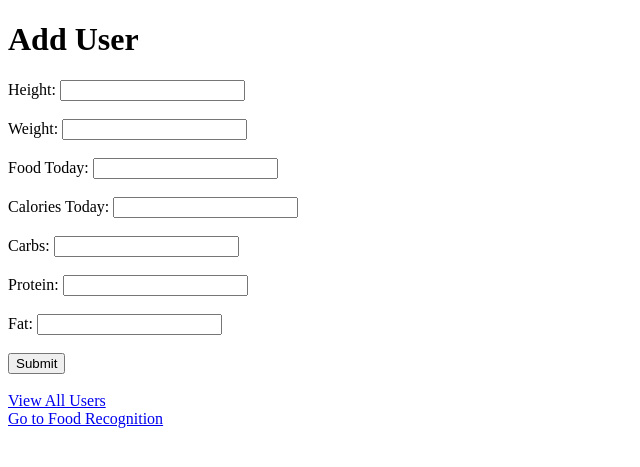
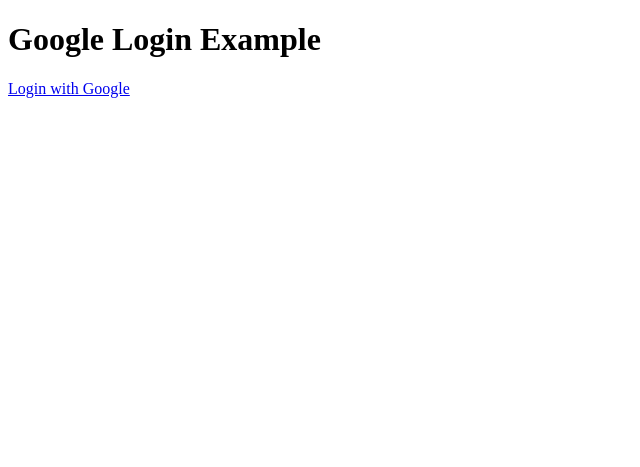
Before and after one commit to jeongwoo1998/OSS_TeamProject, a Flask app: page / in a window 1280 px wide. Shown: the top 467 px of the page, without its empty margins (0-640 px from the left). Run offline with Flask 2, Linux system fonts and the light colour scheme; parts of the project's set-up code (start-up, migrations or seed data) failed here and were passed over.

Commit message:
Initialize

```diff
--- a/app.py
+++ b/app.py
@@ -1,31 +1,17 @@
-from flask import Flask, render_template, request, jsonify, Response, redirect, url_for
+from flask import Flask, render_template, request, jsonify, Response, redirect, url_for, session
 from datetime import datetime
 import os
 import json
-import sys
 import pyrebase
 from werkzeug.utils import secure_filename, quote
-from PIL import Image
+from google.auth.transport.requests import Request
+from google.oauth2 import id_token
+from google_auth_oauthlib.flow import Flow
+import google.auth.transport.requests
 
-# libs 디렉토리를 Python 경로에 추가
-sys.path.append(os.path.abspath('libs'))
-
-# quantity_est와 yolov3 디렉토리를 Python 경로에 추가
-sys.path.append(os.path.abspath('libs/quantity_est'))
-sys.path.append(os.path.abspath('libs/yolov3'))
-
-# quantity_est, yolov3 음식 인식 모델 함수
-from quantity_est.food_quantity_model import quantity
-from yolov3.food_recognition_model import detect, get_nutrients
-
-UPLOAD_FOLDER = 'uploads'
-ALLOWED_EXTENSIONS = {'png', 'jpg', 'jpeg', 'gif'}
 
 app = Flask(__name__)
-app.config['UPLOAD_FOLDER'] = UPLOAD_FOLDER
-
-if not os.path.exists(UPLOAD_FOLDER):
-    os.makedirs(UPLOAD_FOLDER)
+app.secret_key = 'your_secret_key'
 
 
 # 절대 경로로 Firebase 설정 로드
@@ -35,18 +21,56 @@
 
 firebase = pyrebase.initialize_app(config)
 db = firebase.database()
+client_id = config["client_id"]
+client_secret = config["client_secret"]
 
-
-def url_quote(s, safe='/'):
-    return quote(s, safe=safe)
-
-def allowed_file(filename):
-    return '.' in filename and \
-           filename.rsplit('.', 1)[1].lower() in ALLOWED_EXTENSIONS
+# OAuth 2.0 설정
+flow = Flow.from_client_secrets_file(
+    firebase_config_path,
+    scopes=["https://www.googleapis.com/auth/userinfo.profile", "https://www.googleapis.com/auth/userinfo.email", "openid"],
+    redirect_uri="http://localhost:5000/login/callback"
+)
 
 @app.route('/')
 def index():
     return render_template('index.html')
+
+@app.route('/login/callback')
+def callback():
+    flow.fetch_token(authorization_response=request.url)
+
+    if not session["state"] == request.args["state"]:
+        return redirect(url_for('index'))
+
+    credentials = flow.credentials
+    request_session = requests.session()
+    token_request = google.auth.transport.requests.Request(session=request_session)
+
+    id_info = id_token.verify_oauth2_token(
+        id_token=credentials._id_token,
+        request=token_request,
+        audience=client_id
+    )
+
+    session['google_id'] = id_info.get("sub")
+    session['name'] = id_info.get("name")
+    session['email'] = id_info.get("email")
+    return redirect(url_for('profile'))
+@app.route('/profile')
+def profile():
+    if 'google_id' not in session:
+        return redirect(url_for('index'))
+
+    user_info = {
+        'name': session['name'],
+        'email': session['email']
+    }
+    return render_template('profile.html', user_info=user_info)
+
+@app.route('/logout')
+def logout():
+    session.clear()
+    return redirect(url_for('index'))
 
 @app.route('/add_user', methods=['POST'])
 def add_user():
@@ -58,16 +82,30 @@
     protein = request.form.get('protein')
     fat = request.form.get('fat')
 
-    new_user = User(
-        height=height,
-        weight=weight,
-        food_today=food_today,
-        calories_today=calories_today,
-        carbs=carbs,
-        protein=protein,
-        fat=fat
-    )
-    db.child("users").push(new_user)
+    new_user = {
+        "user_info": {
+            "user_height": height,
+            "user_weight": weight,
+            "user_sex": request.form.get('sex')
+        },
+        "intake_goal": {
+            "calories": request.form.get('intake_goal_calories'),
+            "carbs": request.form.get('intake_goal_carbs'),
+            "fat": request.form.get('intake_goal_fat'),
+            "protein": request.form.get('intake_goal_protein')
+        },
+        "date": {
+            str(datetime.today().date()): {
+                "breakfast": {
+                    "calories": calories_today,
+                    "carbs": carbs,
+                    "fat": fat,
+                    "protein": protein
+                }
+            }
+        }
+    }
+    db.child("users").child(session['google_id']).set(new_user)
     return redirect(url_for('index'))
 
 @app.route('/users')
@@ -79,44 +117,5 @@
         user_list = []
     return render_template('users.html', users=user_list)
 
-@app.route('/upload_image', methods=['POST'])
-def upload_image():
-    if 'image_file' not in request.files:
-        return jsonify({"error": "No file part"}), 400
-    file = request.files['image_file']
-    if file.filename == '':
-        return jsonify({"error": "No selected file"}), 400
-    if file and allowed_file(file.filename):
-        filename = secure_filename(file.filename)
-        file_path = os.path.join(app.config['UPLOAD_FOLDER'], filename)
-        file.save(file_path)
-        # 여기에서 이미지 처리 함수를 호출
-        return redirect(url_for('analyze_image', filename=filename))
-    return jsonify({"error": "Invalid file type"}), 400
-
-@app.route('/analyze_image/<filename>')
-def analyze_image(filename):
-    file_path = os.path.join(app.config['UPLOAD_FOLDER'], filename)
-    print(f"File path: {file_path}")  # 파일 경로 출력
-    if not os.path.isfile(file_path):
-        return jsonify({"error": "File not found"}), 404
-
-    # quantity 및 detect 함수를 사용하여 이미지 분석
-    quantity_value = quantity(file_path)
-    detection_results = detect(file_path)
-    nutrients = get_nutrients(detection_results)
-
-    response = {
-        "quantity": quantity_value,
-        "nutrients": nutrients
-    }
-    return jsonify(response)
-
-
-@app.route('/food_recognition')
-def food_recognition():
-    return render_template('food_recognition.html')
-
-
 if __name__ == '__main__':
     app.run(debug=True)
--- a/authentication/firebase_auth.json
+++ b/authentication/firebase_auth.json
@@ -1,10 +1,24 @@
 {
-  "apiKey": "",
-  "authDomain": "",
-  "databaseURL": "",
-  "projectId": "",
-  "storageBucket": "",
-  "messagingSenderId": "",
-  "appId": "",
-  "measurementId": ""
+  "web":{
+    "client_id": "679902952203-ud88kouklhptjkg3hqjoq1no791v5142.apps.googleusercontent.com",
+    "project_id": "oss-teamproject",
+    "auth_uri": "https://accounts.google.com/o/oauth2/auth",
+    "token_uri": "https://oauth2.googleapis.com/token",
+    "auth_provider_x509_cert_url": "https://www.googleapis.com/oauth2/v1/certs",
+    "client_secret":"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",
+    "redirect_uris": [
+      "http://localhost:5000/login/callback"
+    ],
+    "javascript_origins": [
+      "http://localhost"
+    ]
+  },
+  "apiKey": "AIzaSyAXG0_x9g0NIlajYaHLrbW1rskoVPDSNHI",
+  "authDomain": "oss-teamproject.firebaseapp.com",
+  "databaseURL": "https://oss-teamproject-default-rtdb.firebaseio.com",
+  "projectId":"oss-teamproject",
+  "storageBucket": "oss-teamproject.appspot.com",
+  "messagingSenderId": "679902952203",
+  "appId": "1:679902952203:web:c430fa83ff9180d8b4400e",
+  "measurementId": "G-YB8JR8D7CB"
 }
--- a/templates/index.html
+++ b/templates/index.html
@@ -1,30 +1,10 @@
 <!DOCTYPE html>
 <html>
 <head>
-    <title>User Input</title>
+    <title>Login</title>
 </head>
 <body>
-    <h1>Add User</h1>
-    <form action="{{ url_for('add_user') }}" method="POST">
-        <label for="height">Height:</label>
-        <input type="text" id="height" name="height"><br><br>
-        <label for="weight">Weight:</label>
-        <input type="text" id="weight" name="weight"><br><br>
-        <label for="food_today">Food Today:</label>
-        <input type="text" id="food_today" name="food_today"><br><br>
-        <label for="calories_today">Calories Today:</label>
-        <input type="text" id="calories_today" name="calories_today"><br><br>
-        <label for="carbs">Carbs:</label>
-        <input type="text" id="carbs" name="carbs"><br><br>
-        <label for="protein">Protein:</label>
-        <input type="text" id="protein" name="protein"><br><br>
-        <label for="fat">Fat:</label>
-        <input type="text" id="fat" name="fat"><br><br>
-        <button type="submit">Submit</button>
-    </form>
-    <br>
-    <a href="{{ url_for('users') }}">View All Users</a>
-    <br>
-    <a href="{{ url_for('food_recognition') }}">Go to Food Recognition</a>
+    <h1>Google Login Example</h1>
+    <a href="{{ url_for('login') }}">Login with Google</a>
 </body>
 </html>
```
Also changed, not shown: Food recognition/app.py (deleted, +0 -48 lines), authentication/firebase_auth_fake.json (added, +24 -0 lines), templates/profile.html (added, +12 -0 lines), Food recognition/README.md (deleted), README.md.
